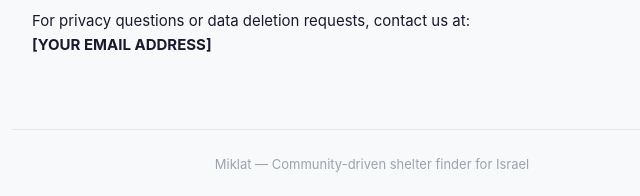
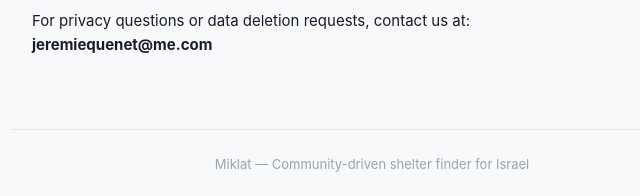
Before and after one commit to notjeremie/miklat-legal, a plain HTML site: page index.html in a window 1280 px wide. Shown: the part 1979-2175 px from the top of the page, 268-908 px from the left. Drawn offline with Linux system fonts and the light colour scheme.

Commit message:
Add contact email

```diff
--- a/index.html
+++ b/index.html
@@ -110,7 +110,7 @@
 
         <h2>Contact</h2>
         <p>For privacy questions or data deletion requests, contact us at:<br>
-        <strong>[YOUR EMAIL ADDRESS]</strong></p>
+        <strong>jeremiequenet@me.com</strong></p>
     </div>
     <div class="footer">
         Miklat &mdash; Community-driven shelter finder for Israel
```
